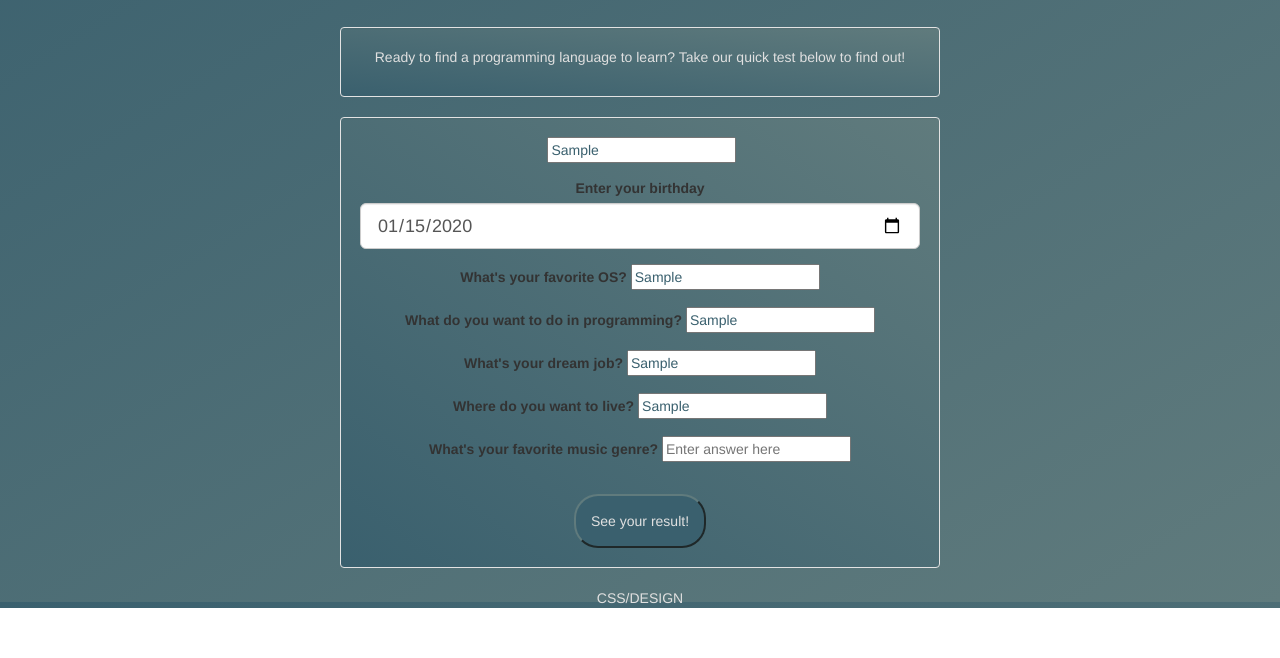
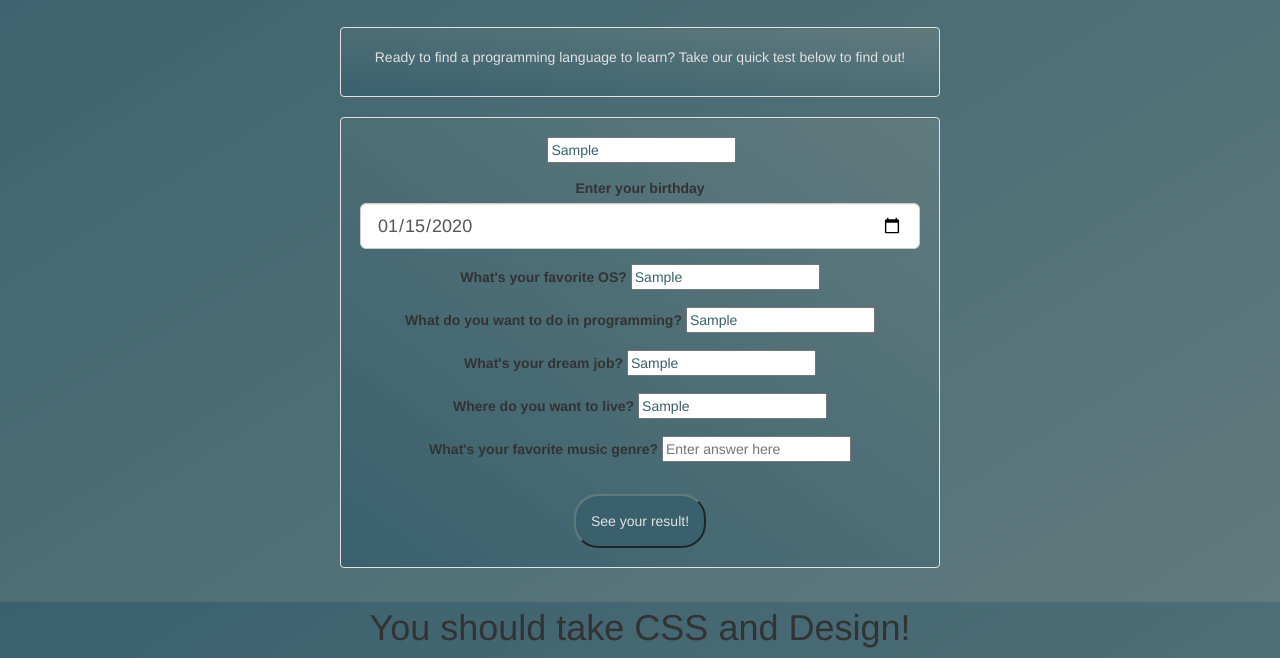
Before and after one commit to johnnymayer/epitrackselector, a plain HTML site: page index.html in a window 1280 px wide. Both pictures are taken after typing "Sample", "2020-01-15", "Sample", "Sample", "Sample", "Sample" into the empty fields and a click on the button "See your result!". Shown: the part 198-856 px from the top of the page. Before the commit the page ends 806 px from the top, so only its background shows below. Drawn offline with Linux system fonts and the light colour scheme.

Commit message:
Add to divs containing results to HTML

```diff
--- a/css/styles.css
+++ b/css/styles.css
@@ -56,10 +56,10 @@ p {
   color: #3A606E;
 }
 
-.track {
+.trackDisplay{
   display: none;
+  text-align: center;
 }
-
 /*
 
 color palette reference
--- a/index.html
+++ b/index.html
@@ -52,10 +52,11 @@
         <button class="btn-submit" type="submit">See your result!</button>
       </form>
     </div>
-    <div>
-      <p id="ruby" class="track">RUBY/RAILS</p>
-      <p id="java" class="track">JAVA/ANDROID</p>
-      <p id="css" class="track">CSS/DESIGN</p>
+    <div class="container">
+      <h1 id="ruby" class="trackDisplay">You should take Ruby and Rails!</h1>
+      <h1 id="java" class="trackDisplay">You should take Java and Android!</h1>
+      <h1 id="css" class="trackDisplay">You should take CSS and Design!</h1>
+
     </div>
   </div>
 
```
